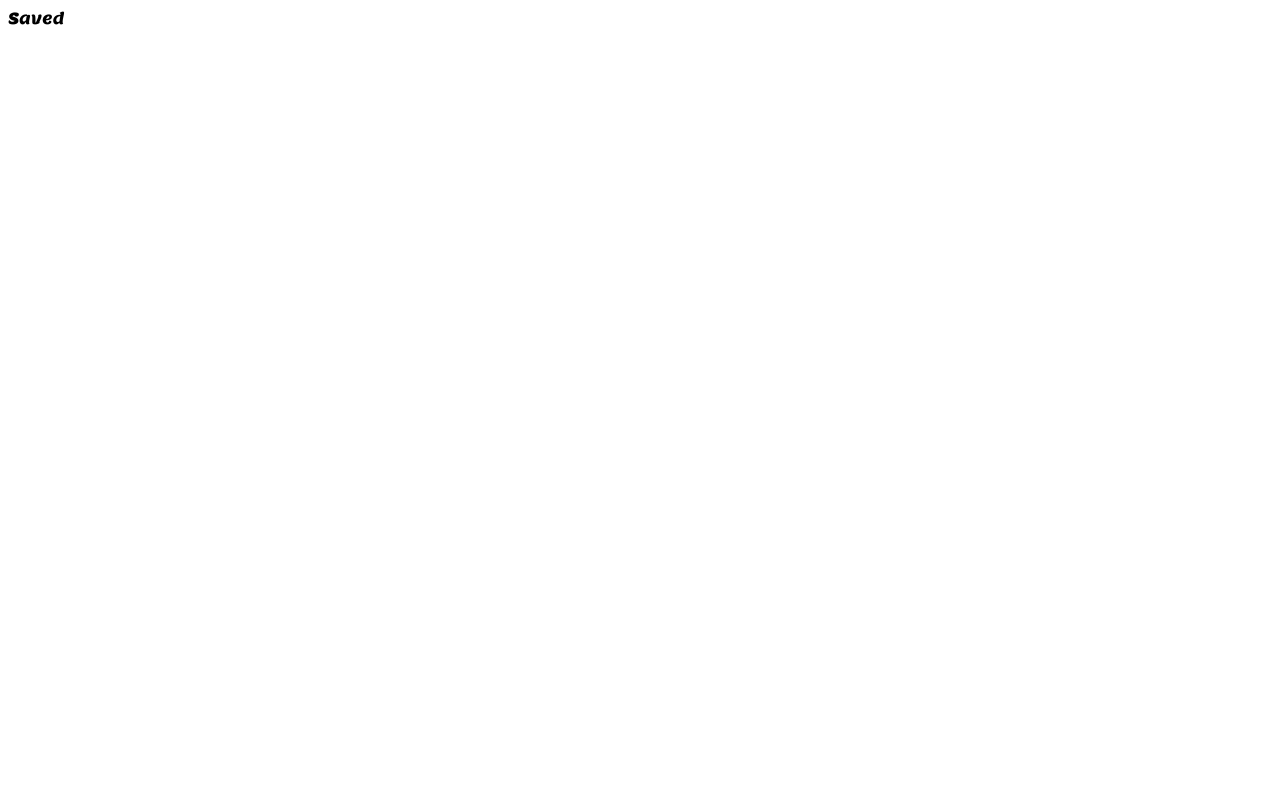
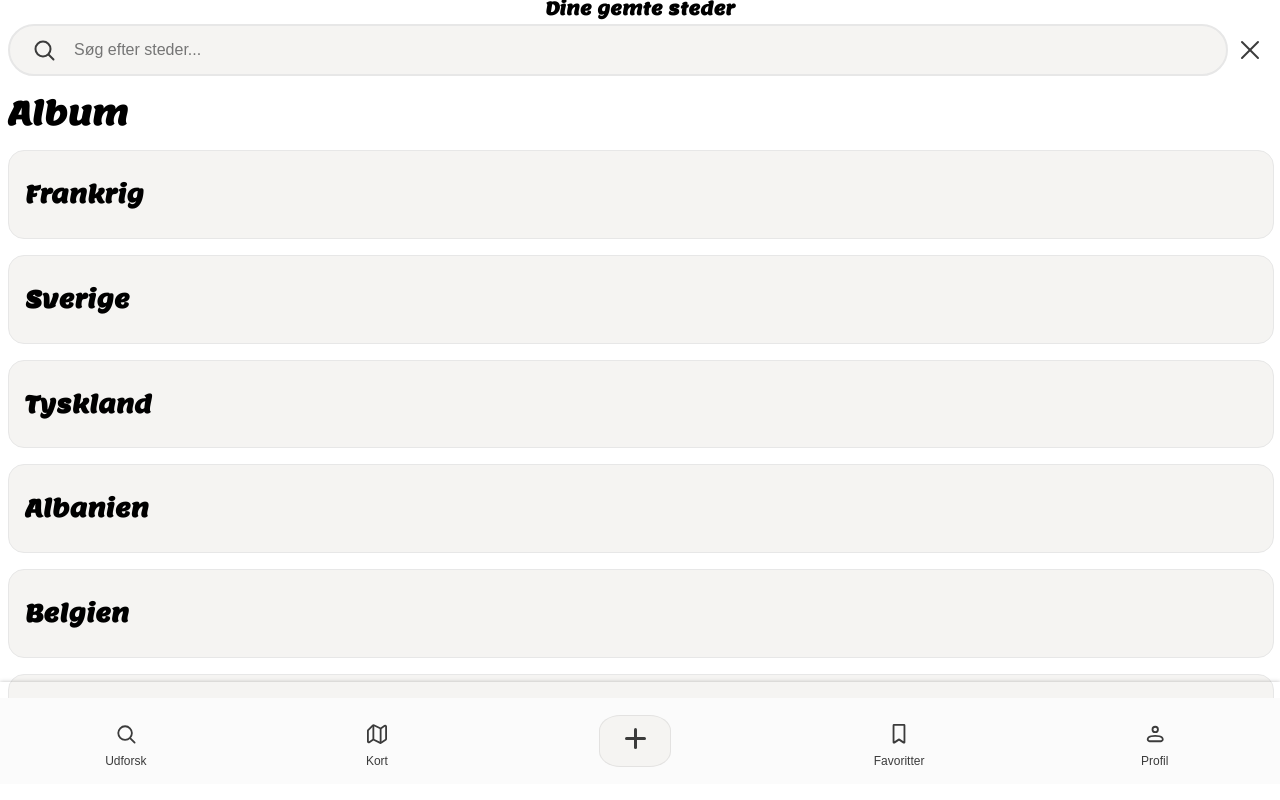
Before and after one commit to mamelishah/gemly-project-webapplication, a React (Vite) app: page /gemly-project-webapplication/saved in a window 1280 px wide. Built offline with nearby package versions, Linux system fonts and the light colour scheme.

Commit message:
tilføjet Saved-side med layout og styling

```diff
--- /dev/null
+++ b/src/pages/Saved.css
@@ -0,0 +1,17 @@
+.saved-page {
+    display: flex;
+    flex-direction: column;
+    gap: 1rem;
+
+}
+
+.saved-card-container {
+    display: flex;
+    flex-direction: column;
+    gap: 1rem;
+}
+
+.saved-page h1 {
+    margin: 0;
+    padding: 0;
+}
--- a/src/pages/Saved.tsx
+++ b/src/pages/Saved.tsx
@@ -1,8 +1,32 @@
-import React from 'react'
+import "./Saved.css";
+import SearchBar from '../components/ui/input/SearchBar';
+import TopBar from '../components/ui/layout/TopBar';
+import SavedCard from "../components/cards/savedCard/SavedCard";
+import BottomNavigationBar from '../components/ui/layout/bottom-navigation-bar/BottomNavigationBar';
 
 function Saved() {
   return (
-    <div>Saved</div>
+    <div className="saved-page">
+      <TopBar
+        title="Dine gemte steder"
+        showLeftIcon={false}
+        showRightIcon={false}
+      />
+      <SearchBar
+        showCancelIcon={true}
+        placeholderText={"Søg efter steder..."}
+      />
+      <h1>Album</h1>
+      <div className="saved-card-container">
+        <SavedCard title="Frankrig" />
+        <SavedCard title="Sverige" />
+        <SavedCard title="Tyskland" />
+        <SavedCard title="Albanien" />
+        <SavedCard title="Belgien" />
+        <SavedCard title="Portugal" />
+      </div>
+      <BottomNavigationBar />
+    </div>
   )
 }
 
```
Also changed, not shown: 1 other file (tests, documents, lock files or other folders).
